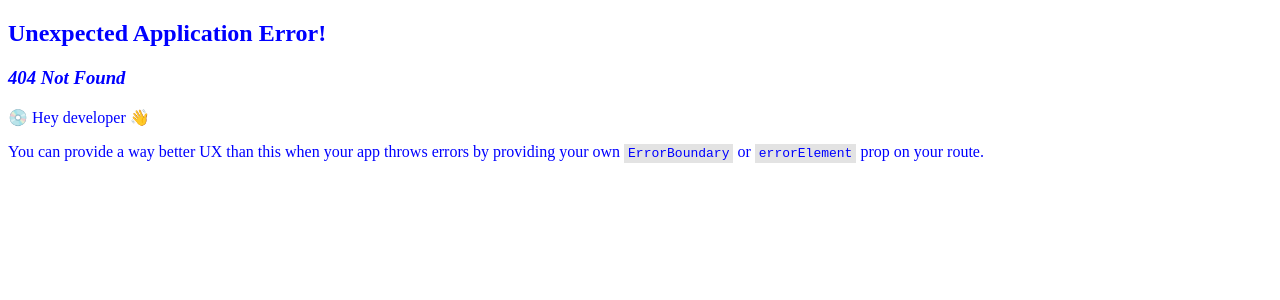
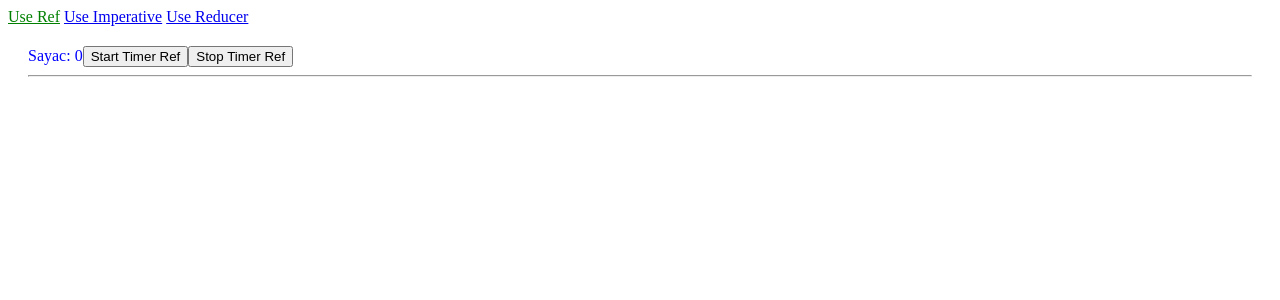
Before and after one commit to neominalsolutions/react-webpack, a React app: page /hooks/useRef in a window 1280 px wide. Before the commit this address had no page. Shown: the top 300 px of the page. Built offline with nearby package versions, Linux system fonts and the light colour scheme.

Commit message:
Add Hooks page with UseRef, UseImperative, and UseReducer components & UseRefHook with Interval Sample

```diff
--- a/src/index.tsx
+++ b/src/index.tsx
@@ -8,6 +8,10 @@ import Memoisation from './pages/memoisation';
 import ReactMemo from './pages/memoisation/pages/react-memo';
 import UseMemo from './pages/memoisation/pages/usememo';
 import UseCallback from './pages/memoisation/pages/usecallback';
+import Hooks from './pages/hooks';
+import UseRef from './pages/hooks/pages/useRef';
+import useImperative from './pages/hooks/pages/useImperative';
+import UseReducer from './pages/hooks/pages/useReducer';
 
 // ana component
 const App = () => {
@@ -16,7 +20,8 @@ const App = () => {
 			<h1 className="test">Hello Webpack</h1>
 			<img src={lionPng} alt="placeholder" />
 			<p>Deneme</p>
-			<Link to="/memoisation">Memoisation</Link>
+			<Link to="/memoisation">Memoisation</Link> {' '}
+			<Link to="/hooks">Hooks</Link>
 		</div>
 	);
 };
@@ -48,6 +53,24 @@ const router = createBrowserRouter([
 			},
 		],
 	},
+	{
+		path: '/hooks',
+		Component: Hooks,
+		children: [
+			{
+				path: 'useRef',
+				Component: UseRef,
+			},
+			{
+				path: 'useImperative',
+				Component: useImperative,
+			},
+			{
+				path: 'useReducer',
+				Component: UseReducer,
+			},
+		],
+	},
 ]);
 
 // div id'si root olan elemente App componentini render et
--- /dev/null
+++ b/src/pages/hooks/index.css
@@ -0,0 +1,3 @@
+.active-link{
+ color: green;
+}
--- /dev/null
+++ b/src/pages/hooks/index.tsx
@@ -0,0 +1,34 @@
+import React from 'react';
+import { NavLink, Outlet } from 'react-router-dom';
+import './index.css';
+
+function Hooks() {
+	return (
+		<>
+			<NavLink
+				className={({ isActive }) => (isActive ? 'active-link' : '')}
+				to="useRef"
+			>
+				Use Ref
+			</NavLink>{' '}
+			<NavLink
+				className={({ isActive }) => (isActive ? 'active-link' : '')}
+				to="useImperative"
+			>
+				Use Imperative
+			</NavLink>{' '}
+			{''}
+			<NavLink
+				className={({ isActive }) => (isActive ? 'active-link' : '')}
+				to="useReducer"
+			>
+				Use Reducer
+			</NavLink>{' '}
+			<div style={{ padding: '20px' }}>
+				<Outlet />
+			</div>
+		</>
+	);
+}
+
+export default Hooks;
--- /dev/null
+++ b/src/pages/hooks/pages/useImperative.tsx
@@ -0,0 +1,7 @@
+import React from 'react';
+
+function useImperative() {
+	return <></>;
+}
+
+export default useImperative;
--- /dev/null
+++ b/src/pages/hooks/pages/useReducer.tsx
@@ -0,0 +1,7 @@
+import React from "react";
+
+function UseReducer() {
+    return (<></>);
+}
+
+export default UseReducer;
--- /dev/null
+++ b/src/pages/hooks/pages/useRef.tsx
@@ -0,0 +1,35 @@
+import React, { useRef } from 'react';
+
+function UseRef() {
+	// Neden State yerine useRef kullandık ?
+	// Domda IntervalRef değerini kullanmayacağım için state olarak tutmayı gerekli bulmadık.
+	// useRef kullanmayıp normal bir değişken yapsaydık, her render olduğunda değişkenin değeri sıfırlanacaktı.
+	// Not: Renderlar arası  dağer kaybetmek istemeyip aynı zamanda arka planda ekran yazılacak değerler ile çalışmıyorsa useRef kullanılabilir.
+    // useRef virtual dom ile alakalı değil, normal bir js değişkeni gibi çalışır.
+	const IntervalRef = useRef<NodeJS.Timeout | null>(null);
+	const [timer, setTimer] = React.useState(0);
+
+	console.log('UseRef IntervalRef', IntervalRef);
+
+	const startTimer = () => {
+		IntervalRef.current = setInterval(() => {
+			console.log('Timer is running');
+			setTimer((timer) => timer + 1);
+		}, 1000);
+	};
+
+	const stopTimer = () => {
+		clearInterval(IntervalRef.current as NodeJS.Timeout);
+	};
+
+	return (
+		<>
+			Sayac: {timer}
+			<button onClick={startTimer}>Start Timer Ref</button>
+			<button onClick={stopTimer}>Stop Timer Ref</button>
+			<hr></hr>
+		</>
+	);
+}
+
+export default UseRef;
```
